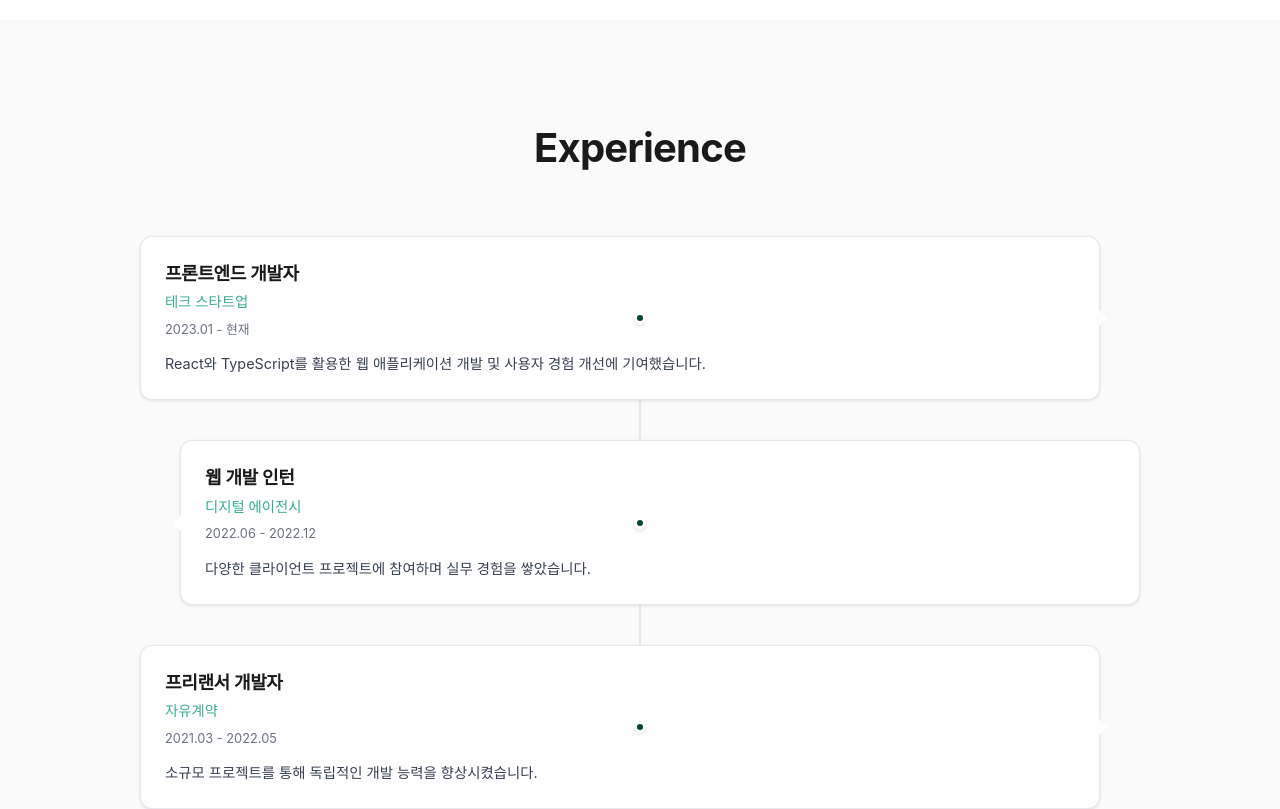
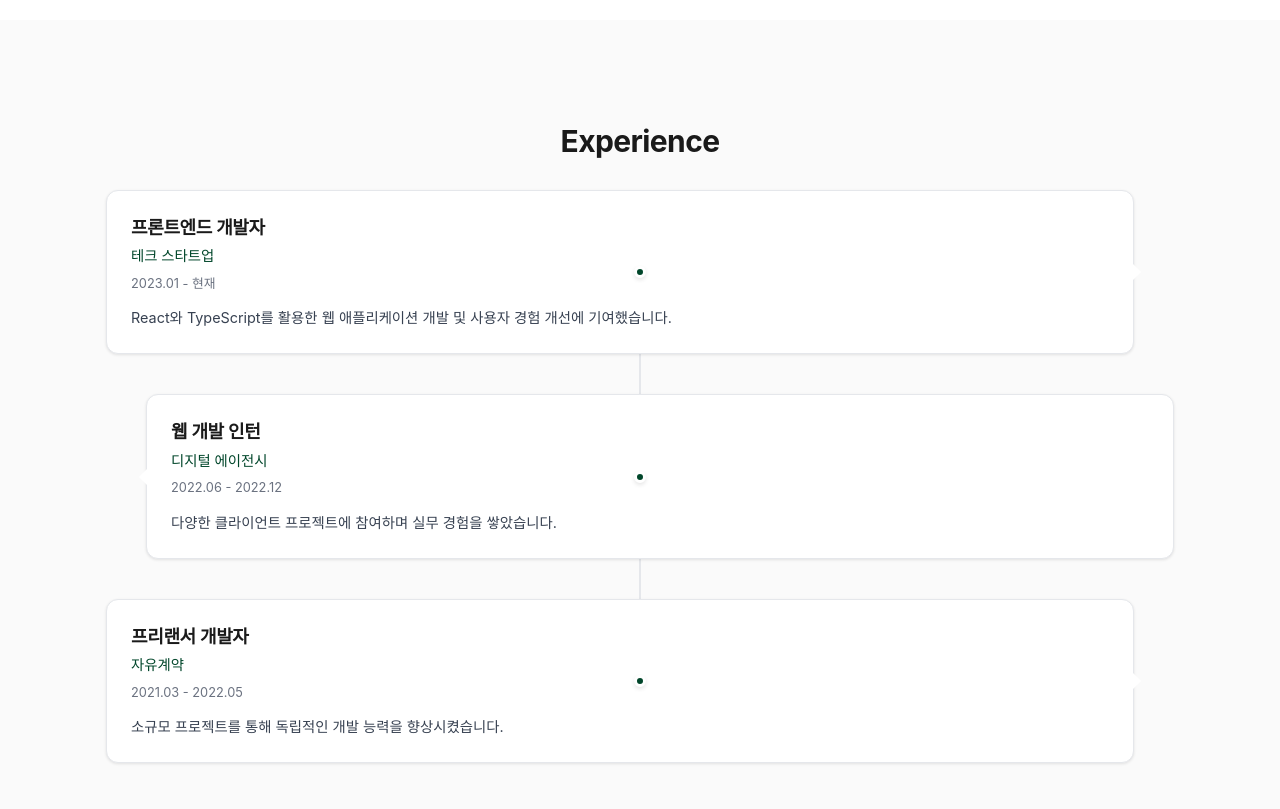
Before and after one commit to doh-ha/doh-ha.github.io, a React (Create React App) app: page / in a window 1280 px wide. Shown: the part 1580-2389 px from the top of the page. Built offline with nearby package versions, Linux system fonts and the light colour scheme.

Commit message:
🎨 manage common style

```diff
--- a/src/sections/Education.styles.ts
+++ b/src/sections/Education.styles.ts
@@ -18,7 +18,7 @@ export const Title = styled.h2`
   font-size: 1.875rem; /* ~30px */
   font-weight: ${({ theme }) => theme.typography.fontWeight.bold};
   color: ${({ theme }) => theme.colors.textPrimary};
-  text-align: right;
+  text-align: center;
   margin-bottom: 28px;
 `;
 
--- a/src/sections/Education.tsx
+++ b/src/sections/Education.tsx
@@ -1,12 +1,13 @@
 import React from "react";
 import { educations } from "../data/Education.data";
-import { Section, Container, Title, List, Block, Row, School, Degree, Meta, Period, Location, Details } from "./Education.styles";
+import { Section, List, Block, Row, School, Degree, Meta, Period, Location, Details } from "./Education.styles";
+import { SectionContainer, SectionTitle } from "../styles/section";
 
 const Education: React.FC = () => {
   return (
     <Section id="education">
-      <Container>
-        <Title>Education</Title>
+      <SectionContainer>
+        <SectionTitle>Education</SectionTitle>
         <List>
           {educations.map((ed, index) => (
             <Block key={index}>
@@ -31,7 +32,7 @@ const Education: React.FC = () => {
             </Block>
           ))}
         </List>
-      </Container>
+      </SectionContainer>
     </Section>
   );
 };
--- a/src/sections/Experience.styles.ts
+++ b/src/sections/Experience.styles.ts
@@ -7,20 +7,6 @@ export const Section = styled.section`
   align-items: center;
   justify-content: center;
   background: #fafafa;
-`;
-
-export const Container = styled.div`
-  max-width: 1000px;
-  width: 100%;
-`;
-
-export const Title = styled.h2`
-  font-size: 2.5rem;
-  font-weight: 700;
-  color: #1a1a1a;
-  text-align: center;
-  margin-bottom: 60px;
-  letter-spacing: -0.02em;
 `;
 
 export const Timeline = styled.div`
@@ -43,14 +29,7 @@ export const ExperienceItem = styled.div<{ isLeft: boolean }>`
   margin-bottom: 40px;
   position: relative;
 
-  ${(props) =>
-    props.isLeft
-      ? `
-      flex-direction: row;
-    `
-      : `
-      flex-direction: row-reverse;
-    `}
+  ${(props) => (props.isLeft ? `flex-direction: row;` : `flex-direction: row-reverse;`)}
 `;
 
 export const ExperienceContent = styled.div<{ isLeft: boolean }>`
@@ -62,14 +41,7 @@ export const ExperienceContent = styled.div<{ isLeft: boolean }>`
   border: 1px solid #e5e7eb;
   position: relative;
 
-  ${(props) =>
-    props.isLeft
-      ? `
-      margin-right: 40px;
-    `
-      : `
-      margin-left: 40px;
-    `}
+  ${(props) => (props.isLeft ? `margin-right: 40px;` : `margin-left: 40px;`)}
 
   &::before {
     content: "";
@@ -78,16 +50,7 @@ export const ExperienceContent = styled.div<{ isLeft: boolean }>`
     width: 0;
     height: 0;
     border: 8px solid transparent;
-    ${(props) =>
-      props.isLeft
-        ? `
-        right: -16px;
-        border-left-color: white;
-      `
-        : `
-        left: -16px;
-        border-right-color: white;
-      `}
+    ${(props) => (props.isLeft ? `right: -16px; border-left-color: white;` : `left: -16px; border-right-color: white;`)}
     transform: translateY(-50%);
   }
 `;
@@ -113,7 +76,7 @@ export const ExperienceTitle = styled.h3`
 `;
 
 export const Company = styled.p`
-  color: ${(props) => props.theme.colors.textAccent};
+  color: ${(props) => props.theme.colors.primary};
   font-weight: 500;
   margin-bottom: 4px;
   font-size: 0.9rem;
--- a/src/sections/Experience.tsx
+++ b/src/sections/Experience.tsx
@@ -1,15 +1,37 @@
 import React from "react";
-import { Section, Container, Title, Timeline, ExperienceItem, ExperienceContent, TimelineDot, ExperienceTitle, Company, Duration, Description } from "./Experience.styles";
-import { experiences } from "../data/Experience.data";
+import { Section, Timeline, ExperienceItem, ExperienceContent, TimelineDot, ExperienceTitle, Company, Duration, Description } from "./Experience.styles";
+import { SectionContainer, SectionTitle } from "../styles/section";
 
 const Experience: React.FC = () => {
+  const experiences = [
+    {
+      title: "프론트엔드 개발자",
+      company: "테크 스타트업",
+      duration: "2023.01 - 현재",
+      description: "React와 TypeScript를 활용한 웹 애플리케이션 개발 및 사용자 경험 개선에 기여했습니다.",
+    },
+    {
+      title: "웹 개발 인턴",
+      company: "디지털 에이전시",
+      duration: "2022.06 - 2022.12",
+      description: "다양한 클라이언트 프로젝트에 참여하며 실무 경험을 쌓았습니다.",
+    },
+    {
+      title: "프리랜서 개발자",
+      company: "자유계약",
+      duration: "2021.03 - 2022.05",
+      description: "소규모 프로젝트를 통해 독립적인 개발 능력을 향상시켰습니다.",
+    },
+  ];
+
   return (
     <Section id="experience">
-      <Container>
-        <Title>Experience</Title>
+      <SectionContainer>
+        <SectionTitle>Experience</SectionTitle>
         <Timeline>
           {experiences.map((exp, index) => (
-            <ExperienceItem key={index} isLeft={index % 2 === 0}>
+            <div key={index} style={{ position: "relative" }}>
+              <ExperienceItem isLeft={index % 2 === 0}>
                 <ExperienceContent isLeft={index % 2 === 0}>
                   <ExperienceTitle>{exp.title}</ExperienceTitle>
                   <Company>{exp.company}</Company>
@@ -18,9 +40,10 @@ const Experience: React.FC = () => {
                 </ExperienceContent>
                 <TimelineDot />
               </ExperienceItem>
+            </div>
           ))}
         </Timeline>
-      </Container>
+      </SectionContainer>
     </Section>
   );
 };
--- /dev/null
+++ b/src/styles/section.ts
@@ -0,0 +1,22 @@
+import styled from "styled-components";
+
+export const SectionContainer = styled.div`
+  max-width: 1100px;
+  width: 100%;
+  margin: 0 auto;
+  padding: 0 ${({ theme }) => theme.spacing.md};
+`;
+
+export const SectionTitle = styled.h2`
+  font-size: 1.875rem;
+  font-weight: ${({ theme }) => theme.typography.fontWeight.bold};
+  color: ${({ theme }) => theme.colors.textPrimary};
+  text-align: center;
+  margin-bottom: 28px;
+`;
+
+export const SectionSubTitle = styled.p`
+  font-size: 1rem;
+  color: ${({ theme }) => theme.colors.textSecondary};
+  margin-bottom: 20px;
+`;
```
Lines whose indentation alone changed are shown as unchanged.
